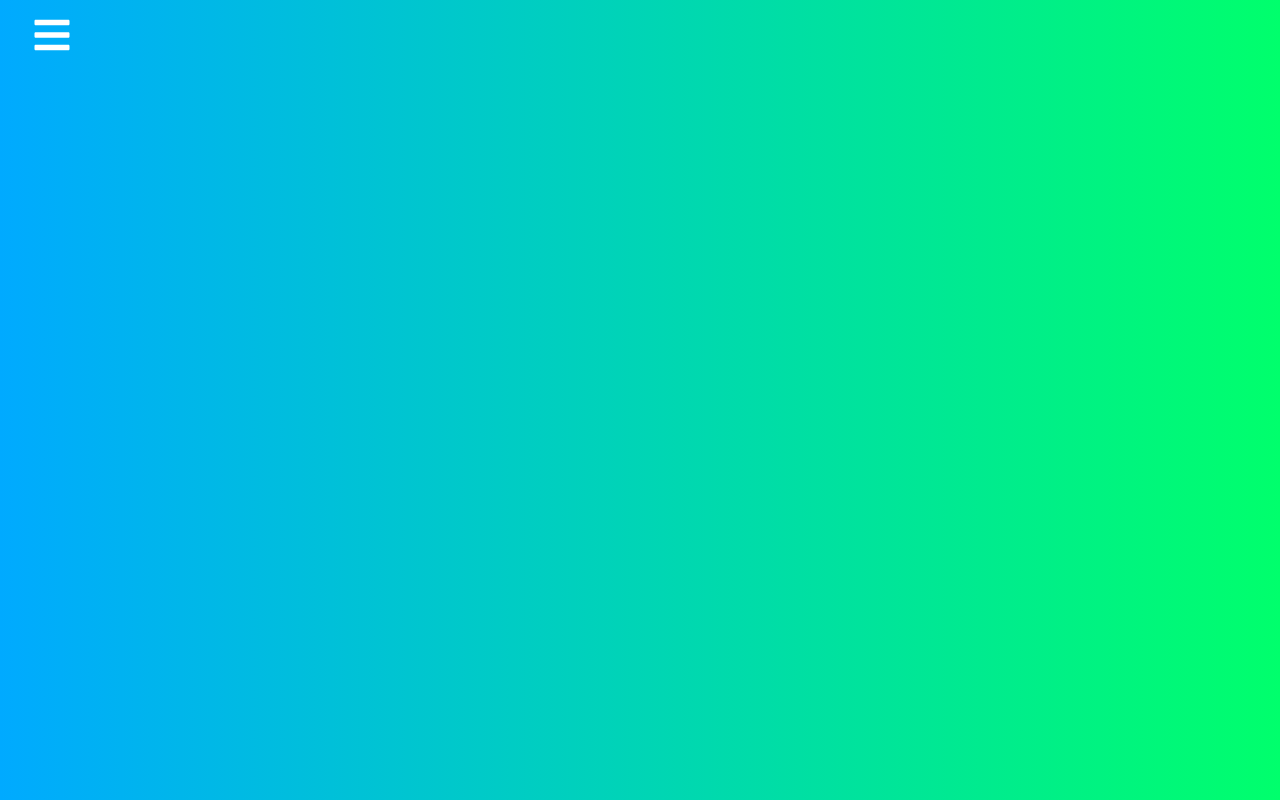
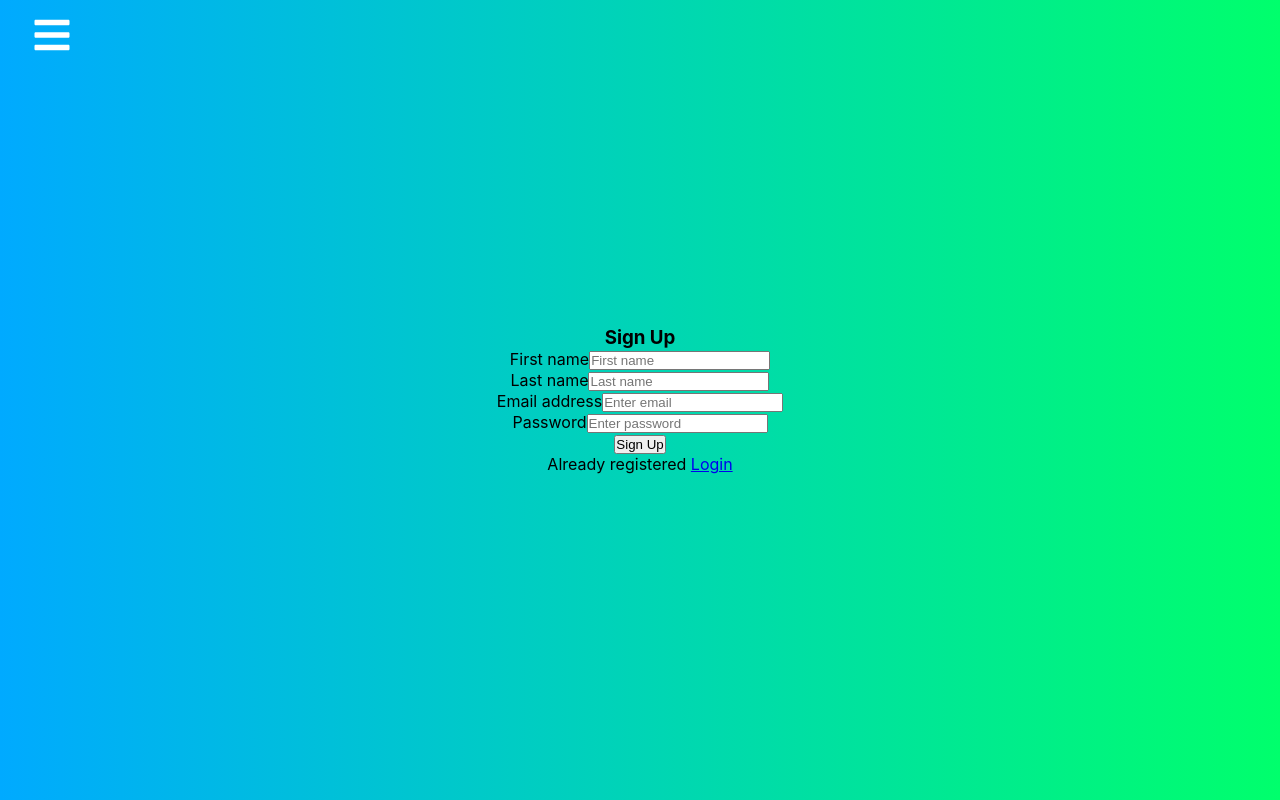
Before and after one commit to mlinhou/Daily-Tools, a React (Create React App) app: page /Register in a window 1280 px wide. Built offline with nearby package versions, Linux system fonts and the light colour scheme.

Commit message:
add firebase and register functionality

```diff
--- a/package.json
+++ b/package.json
@@ -12,6 +12,7 @@
     "@testing-library/jest-dom": "^5.17.0",
     "@testing-library/react": "^13.4.0",
     "@testing-library/user-event": "^13.5.0",
+    "firebase": "^10.11.1",
     "react": "^18.2.0",
     "react-dom": "^18.2.0",
     "react-icons": "^5.0.1",
--- a/src/App.js
+++ b/src/App.js
@@ -6,6 +6,7 @@ import Calculator from './components/Calculator';
 import Stopwatch from './components/Stopwatch';
 import Timer from './components/Timer';
 import Sidebar from './components/Sidebar';
+import Register from './components/Register';
 
 function App() {
   return (
@@ -20,6 +21,7 @@ function App() {
           <Route path="/Todo/" element={<ItemList />}/>
           <Route path="/Calculator/" element={<Calculator />}/>
           <Route path="/Timer/" element={<Timer />} />
+          <Route path="/Register/" element={<Register/>} />
         </Routes>
       </Router>
     </div>
--- a/src/components/Home.js
+++ b/src/components/Home.js
@@ -8,6 +8,9 @@ function Home() {
     <div className="container">
     <h2>Select a Tool</h2>
     <div className='link-btn'>
+      <Link to="/Register">
+        <button className="todo">Register</button>
+      </Link>
       <Link to="/Todo">
         <button className="todo">Todo</button>
       </Link>
--- a/src/components/ItemList.js
+++ b/src/components/ItemList.js
@@ -1,5 +1,5 @@
 import React, { useState, useEffect } from 'react'
-import Item from './Item'
+import Item from './item'
 import Modal from 'react-modal';
 import './ItemList.css';
 import { v4 as uuidv4 } from 'uuid';
--- /dev/null
+++ b/src/components/Register.js
@@ -0,0 +1,82 @@
+import { createUserWithEmailAndPassword } from 'firebase/auth';
+import React, { useState } from 'react'
+import { auth } from './firebase';
+
+function Register() {
+    const [email, setEmail] = useState("");
+    const [password, setPassword] = useState("");
+    const [fname, setFname] = useState("");
+    const [lname, setLname] = useState("");
+
+    const handleRegister = async (e) => {
+        e.preventDefault();
+        try {
+            await createUserWithEmailAndPassword(auth, email, password);
+            const user = auth.currentUser;
+            console.log(user)
+            console.log("User registered successfully")
+        } catch (error) {
+            console.log(error.message)
+        }
+    }
+
+  return (
+    <form onSubmit={handleRegister}>
+      <h3>Sign Up</h3>
+
+      <div className="mb-3">
+        <label>First name</label>
+        <input
+          type="text"
+          className="form-control"
+          placeholder="First name"
+          onChange={(e) => setFname(e.target.value)}
+          required
+        />
+      </div>
+
+      <div className="mb-3">
+        <label>Last name</label>
+        <input
+          type="text"
+          className="form-control"
+          placeholder="Last name"
+          onChange={(e) => setLname(e.target.value)}
+        />
+      </div>
+
+      <div className="mb-3">
+        <label>Email address</label>
+        <input
+          type="email"
+          className="form-control"
+          placeholder="Enter email"
+          onChange={(e) => setEmail(e.target.value)}
+          required
+        />
+      </div>
+
+      <div className="mb-3">
+        <label>Password</label>
+        <input
+          type="password"
+          className="form-control"
+          placeholder="Enter password"
+          onChange={(e) => setPassword(e.target.value)}
+          required
+        />
+      </div>
+
+      <div className="d-grid">
+        <button type="submit" className="btn btn-primary">
+          Sign Up
+        </button>
+      </div>
+      <p className="forgot-password text-right">
+        Already registered <a href="/login">Login</a>
+      </p>
+    </form>
+  )
+}
+
+export default Register;
--- /dev/null
+++ b/src/components/firebase.js
@@ -0,0 +1,23 @@
+// Import the functions you need from the SDKs you need
+import { initializeApp } from "firebase/app";
+import { getAuth } from "firebase/auth";
+// TODO: Add SDKs for Firebase products that you want to use
+// https://firebase.google.com/docs/web/setup#available-libraries
+
+// Your web app's Firebase configuration
+// For Firebase JS SDK v7.20.0 and later, measurementId is optional
+const firebaseConfig = {
+  apiKey: "AIzaSyBkr1WUIry-eI12Msp2RitktOJ1mox95ko",
+  authDomain: "daily-tools-90892.firebaseapp.com",
+  projectId: "daily-tools-90892",
+  storageBucket: "daily-tools-90892.appspot.com",
+  messagingSenderId: "500784618721",
+  appId: "1:500784618721:web:fd187ba5f64a21b1ff6ba0",
+  measurementId: "G-VZC7HTRKKC"
+};
+
+// Initialize Firebase
+const app = initializeApp(firebaseConfig);
+
+export const auth = getAuth();
+export default app;
```
Also changed, not shown: 1 other file (tests, documents, lock files or other folders).
